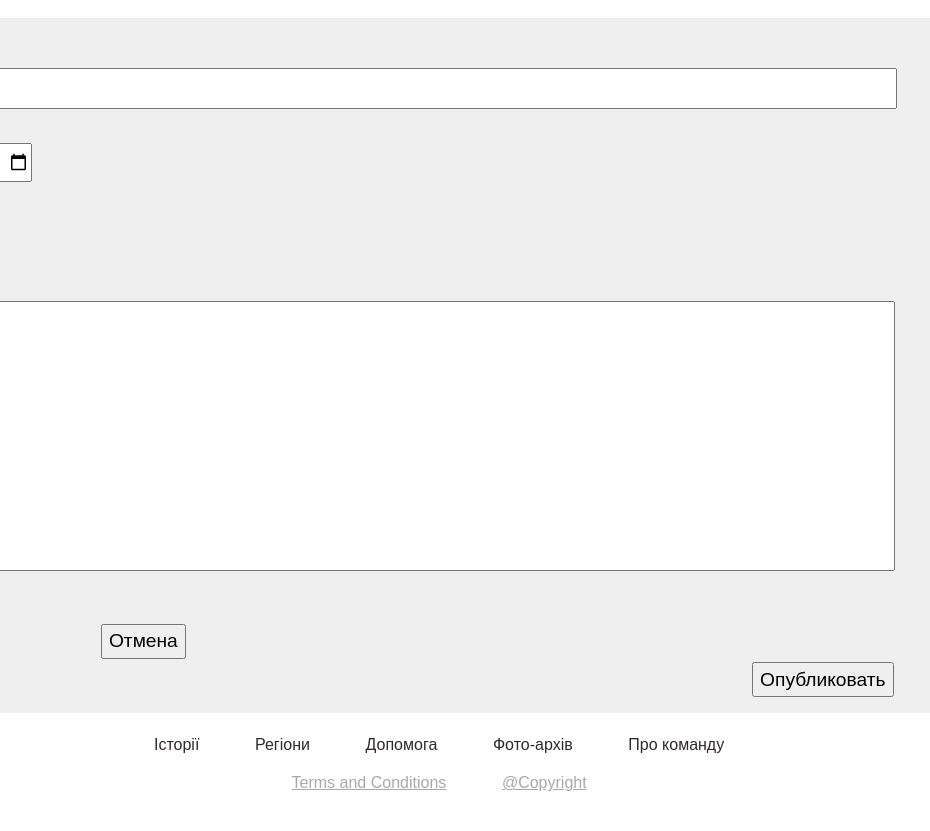
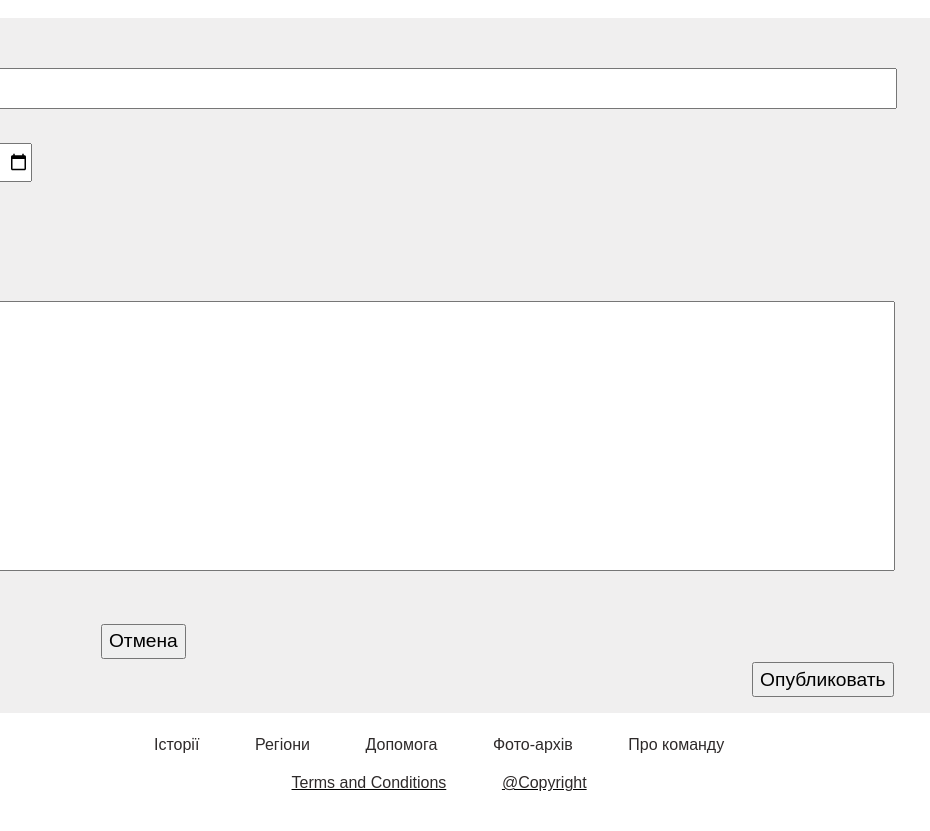
Before and after one commit to IlonaVizbulis/addstory-code, a plain HTML site: page index.html in a window 1280 px wide. Shown: the part 80-911 px from the top of the page, 350-1280 px from the left. Drawn offline with Linux system fonts and the light colour scheme.

Commit message:
Add files via upload

```diff
--- a/main.css
+++ b/main.css
@@ -15,5 +15,3 @@ input {
     font-family: 'Nunito', sans-serif;
     font-style: normal;
     }
-    u a { color: rgb(	169,169,169); } /*DarkGray #A9A9A9*/
-    u { color: rgb(169, 169, 169); }
```
Also changed, not shown: logo.png (added).
